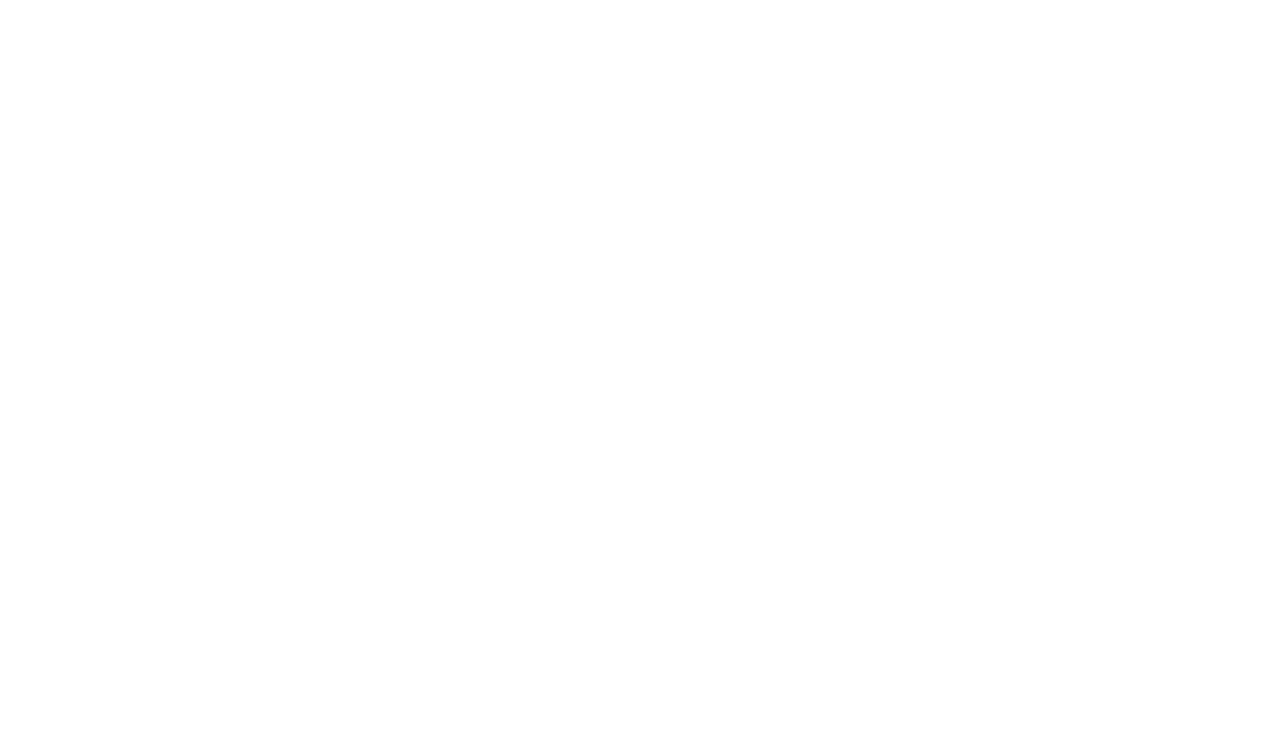
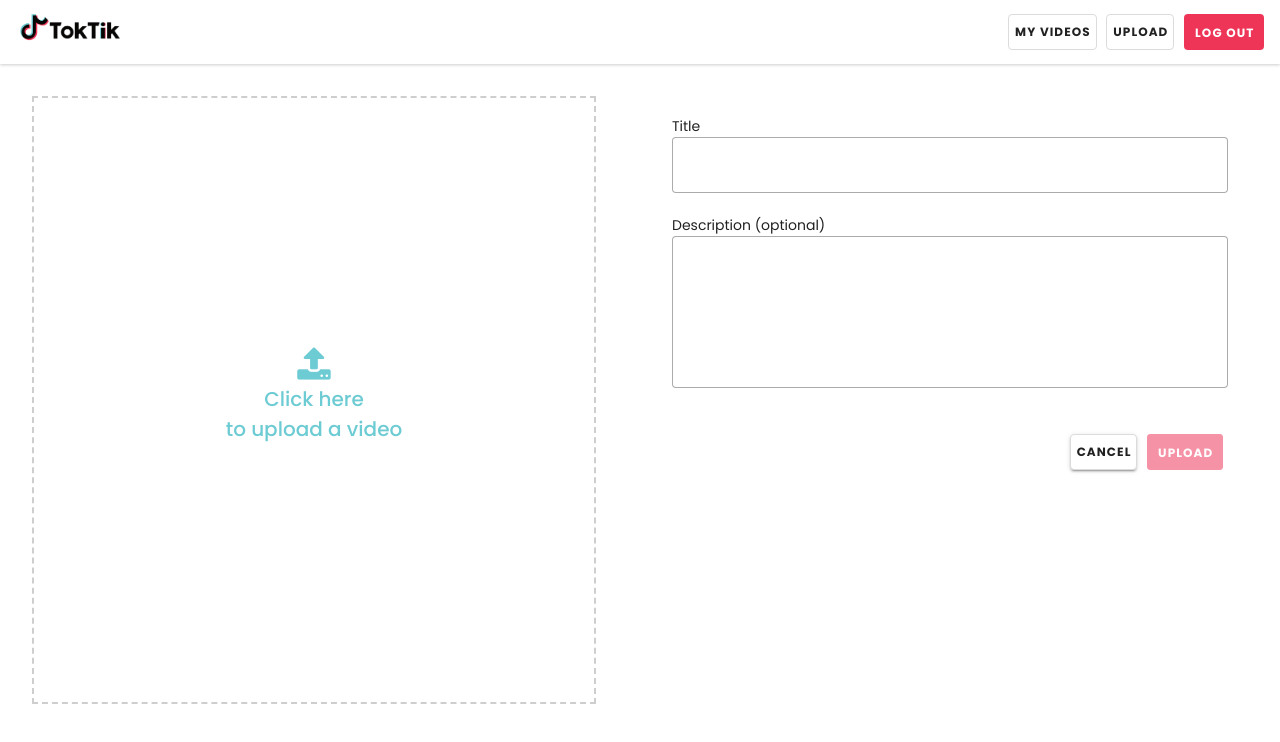
Before and after one commit to mmmudmi/toktik, a Vue app in the folder frontend/: page /upload in a window 1280 px wide. Before the commit this address had no page. Shown: the top 742 px of the page. Built offline with nearby package versions, Linux system fonts and the light colour scheme.

Commit message:
upload page is done (not yet connect to backend)

```diff
--- /dev/null
+++ b/frontend/src/plugins/vue-axios.js
@@ -0,0 +1,5 @@
+import Vue from "vue";
+import axios from "axios";
+import VueAxios from "vue-axios";
+
+Vue.use(VueAxios, axios);
--- a/frontend/src/router/index.js
+++ b/frontend/src/router/index.js
@@ -8,8 +8,14 @@
     children: [
       {
         path: '',
-        name: 'Home',
-        component: () => import(/* webpackChunkName: "home" */ '@/views/Home.vue'),
+        alias: '/home',
+        name: 'home',
+        component: () => import('@/views/Home.vue'),
+      },
+      {
+        path: '/upload',
+        name: 'upload',
+        component: () => import('@/views/Upload.vue'),
       },
     ],
   },
--- /dev/null
+++ b/frontend/src/styles/btn-style.css
@@ -0,0 +1,28 @@
+.reg-btn{
+    background-color: #ffffff;
+    border: 1.5px solid #dcdcdc;
+    font-size: 12px;
+    font-weight: 700;
+    padding: 5px;
+    margin-left: 0.3pc;
+    margin-right: 0.3pc;
+}
+.red-btn{
+    background-color: #EE3457;
+    color: white;
+    padding: 10px;
+    font-size: 12px;
+    font-weight: 700;
+    margin-left: 0.3pc;
+    margin-right: 0.3pc;
+}
+.blue-btn{
+    background-color: #6DCBD3;
+    color: white;
+    padding: 5px;
+    margin-left: 0.5pc;
+    margin-right: 0.5pc;
+    border-radius: 4px;
+    font-weight: 700;
+    font-size: 15px;
+}
--- /dev/null
+++ b/frontend/src/views/Upload.vue
@@ -0,0 +1,238 @@
+<template>
+  <Navbar />
+  <v-row style="height: 60vh;">
+    <v-col>
+      <form enctype="multipart/form-data">
+        <label for="input-file" id="drop-area" >
+          <input type="file" accept="video/*" id="input-file" ref="video" @change="selectFile" hidden>
+          <div id="img-view">
+            <i class="fa fa-upload" style="color: #6ccbd3; font-size:36px"></i>
+            <p class="blue-txt">Click here<br>to upload a video</p>
+          </div>
+        </label>
+      </form>
+      <div id="vid-container">
+        <v-btn @click="remove" id="remove" density="compact" icon="mdi-close" style="display: none;color: #fff; background-color: #EE3457"></v-btn>
+        <video id="video-preview" controls style="display: none;"></video>
+      </div>
+
+<!--      <div id="thumbnail-container">-->
+<!--        <p>Thumbnail:</p>-->
+<!--        <img id="thumbnail" src="" alt="Thumbnail">-->
+<!--      </div>-->
+    </v-col>
+
+    <v-col>
+      <div class="fill-in-container">
+        <v-form>
+          <p style="font-size: 14px">Title</p>
+          <v-text-field
+            variant="outlined"
+            v-model="title"
+            label="Title"
+            single-line
+            :rules="[formRequired]"
+            clearable
+          ></v-text-field>
+          <p style="font-size: 14px">Description (optional)</p>
+          <v-textarea
+            variant="outlined"
+            v-model="description"
+            counter
+            label="Optional"
+            maxlength="120"
+            single-line
+          ></v-textarea>
+          <br />
+          <v-row>
+            <v-col align="end">
+              <v-btn class="reg-btn" @click="navigateToHomePage">
+                Cancel
+              </v-btn>
+              <v-btn
+                class="red-btn"
+                :loading="loading"
+                type="submit"
+                :disabled="!uploadRequired"
+              >
+                Upload
+              </v-btn>
+            </v-col>
+          </v-row>
+        </v-form>
+      </div>
+    </v-col>
+  </v-row>
+
+</template>
+
+<script>
+import Navbar from '@/components/Navbar.vue'
+export default {
+  components: {Navbar},
+  data(){
+    return{
+      video: null,
+      thumbnail: null,
+      title: null,
+      description: null,
+      formRequired: value => !!value || 'Field is required',
+    }
+  },
+  computed: {
+    uploadRequired() {
+      return this.video !== null && this.title !== null;
+    },
+  },
+  methods: {
+    remove(){
+      const videoElement = document.getElementById('video-preview');
+      videoElement.pause();
+      videoElement.style.display = 'none';
+      document.getElementById('remove').style.display='none';
+      document.getElementById('vid-container').style.display='none';
+      document.getElementById('drop-area').style.display='block';
+      document.getElementById('video-preview').style.display = 'block';
+      document.getElementById('input-file').value = '';
+      this.video = null;
+    },
+    selectFile(){
+      const selectedFile = event.target.files[0];
+      if (selectedFile) {
+        const videoElement = document.createElement('video');
+        videoElement.preload = 'metadata';
+
+        videoElement.onloadedmetadata = () => {
+          const duration = videoElement.duration;
+          if (duration < 1) {
+            document.getElementById('input-file').value = '';
+            alert('Please select a video that is at least 1 second long.');
+          }
+        };
+        videoElement.src = URL.createObjectURL(selectedFile);
+      }
+      this.video = this.$refs.video.files[0];
+      if (this.video){
+        const videoElement = document.getElementById('video-preview');
+        videoElement.style.display = 'block';
+        const videoURL = URL.createObjectURL(selectedFile);
+        videoElement.src = videoURL;
+        document.getElementById('vid-container').style.display='block';
+        document.getElementById('drop-area').style.display='none';
+        document.getElementById('remove').style.display='block';
+      }
+    },
+    navigateToHomePage(){ this.$router.push('home'); },
+    checkVideo(file) {
+      const videoElement = document.createElement('video');
+      videoElement.src = URL.createObjectURL(file);
+
+      videoElement.onloadedmetadata = () => {
+        const durationInSeconds = videoElement.duration;
+
+        if (durationInSeconds > 1) {
+          // Set the video in the Vue data
+          this.video = URL.createObjectURL(file);
+
+          // Set the thumbnail in the Vue data
+          this.thumbnail = URL.createObjectURL(file);
+        } else {
+          alert("The selected video must be longer than 1 second.");
+        }
+
+        // Clean up
+        videoElement.remove();
+      };
+    },
+    async uploadVideo(){
+      if (!this.video) {
+        alert('Please select a video to upload.');
+        return;
+      }
+      try {
+        const formData = new FormData();
+        formData.append('video', this.video)
+        formData.append('title', this.title)
+        formData.append('description', this.description)
+        // const response = await axios.post('/api/upload-video', formData, {
+        //   headers: {
+        //     'Content-Type': 'multipart/form-data'
+        //   }
+        // });
+      } catch (error) {
+        console.error('Error uploading video:', error);
+      }
+    }
+
+  }
+}
+</script>
+
+<style scoped>
+@import '@/styles/btn-style.css';
+.fill-in-container{
+  padding: 20px;
+  margin: 2pc 2pc 2pc 0pc;
+  height: 38pc;
+}
+#drop-area{
+  border: 2px dashed #CECECE;
+  margin: 2pc;
+  padding: 20px;
+  height: 38pc;
+  text-align: center;
+  display: flex;
+  flex-direction: column;
+  justify-content: center;
+  align-items: center;
+  cursor: pointer;
+  position: relative;
+}
+.blue-txt{
+  color: #6DCBD3;
+  font-size: 20px;
+  font-weight: 500;
+  padding: 0px 0px 10px 0px;
+}
+#img-view{
+  width: 100%;
+  border-radius: 10px;
+  position: absolute;
+  top: 50%;
+  transform: translateY(-50%);
+  left: 0;
+  right: 0;
+  text-align: center;
+}
+#video-preview{
+}
+#vid-container{
+  display: none;
+  margin: 2pc;
+  height: 38pc;
+  place-items: center;
+  overflow: hidden;
+  background: black;
+  position: relative; /* Add relative positioning */
+}
+#vid-container video{
+  max-width: 100%; /* Ensure the video doesn't exceed the container's width */
+  max-height: 100%; /* Ensure the video doesn't exceed the container's height */
+  width: auto; /* Allow the video to scale based on its aspect ratio */
+  height: auto;
+  position: absolute; /* Position the video absolutely */
+  top: 50%; /* Center vertically */
+  left: 50%; /* Center horizontally */
+  transform: translate(-50%, -50%);
+}
+#remove {
+  cursor: pointer;
+  top: 5px;
+  left: 5px;
+  background: #EE3457;
+  margin: 0;
+  padding: 0;
+  z-index: 1;
+}
+
+</style>
```
